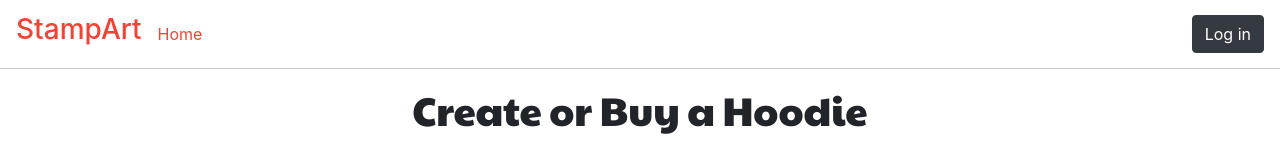
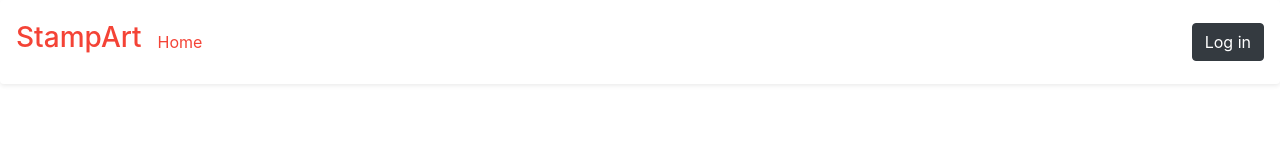
Before and after one commit to yawzyag/StampArt, a React (Create React App) app in the folder FrontEnd/: page / in a window 1280 px wide. Shown: the top 156 px of the page. Built offline with nearby package versions, Linux system fonts and the light colour scheme.

Commit message:
[Fix] change the color of link and add shadows

```diff
--- a/FrontEnd/src/components/navbar.component.js
+++ b/FrontEnd/src/components/navbar.component.js
@@ -5,27 +5,27 @@ export class Navbar extends Component {
   render() {
     return (
       <nav
-        class="navbar navbar-light"
-        style={{ backgroundColor: "#ffffff", borderBottom: "1px solid #ccc" }}
+        className="navbar navbar-light shadow-sm p-3 mb-5 bg-white rounded"
+        style={{ backgroundColor: "#ffffff" }}
       >
         <Link to="/">
-          <a class="navbar-brand" style={letters}>
+          <div className="navbar-brand" style={letters}>
             <h3>StampArt</h3>
-          </a>
+          </div>
         </Link>
-        <ul class="navbar-nav mr-auto">
-          <li class="nav-item active">
-            <Link to="/">
-              <a class="nav-link" style={letters}>
-                Home <span class="sr-only">(current)</span>
-              </a>
+        <ul className="navbar-nav mr-auto">
+          <li className="nav-item active">
+            <Link to="/" style={{ color: "#f44336" }}>
+              <div className="nav-link" style={letters}>
+                Home <span className="sr-only">(current)</span>
+              </div>
             </Link>
           </li>
         </ul>
 
-        <div class="float-right">
+        <div className="float-right">
           <Link to="/login">
-            <button class="btn btn-dark" type="submit">
+            <button className="btn btn-dark" type="submit">
               Log in
           </button>
           </Link>
```
